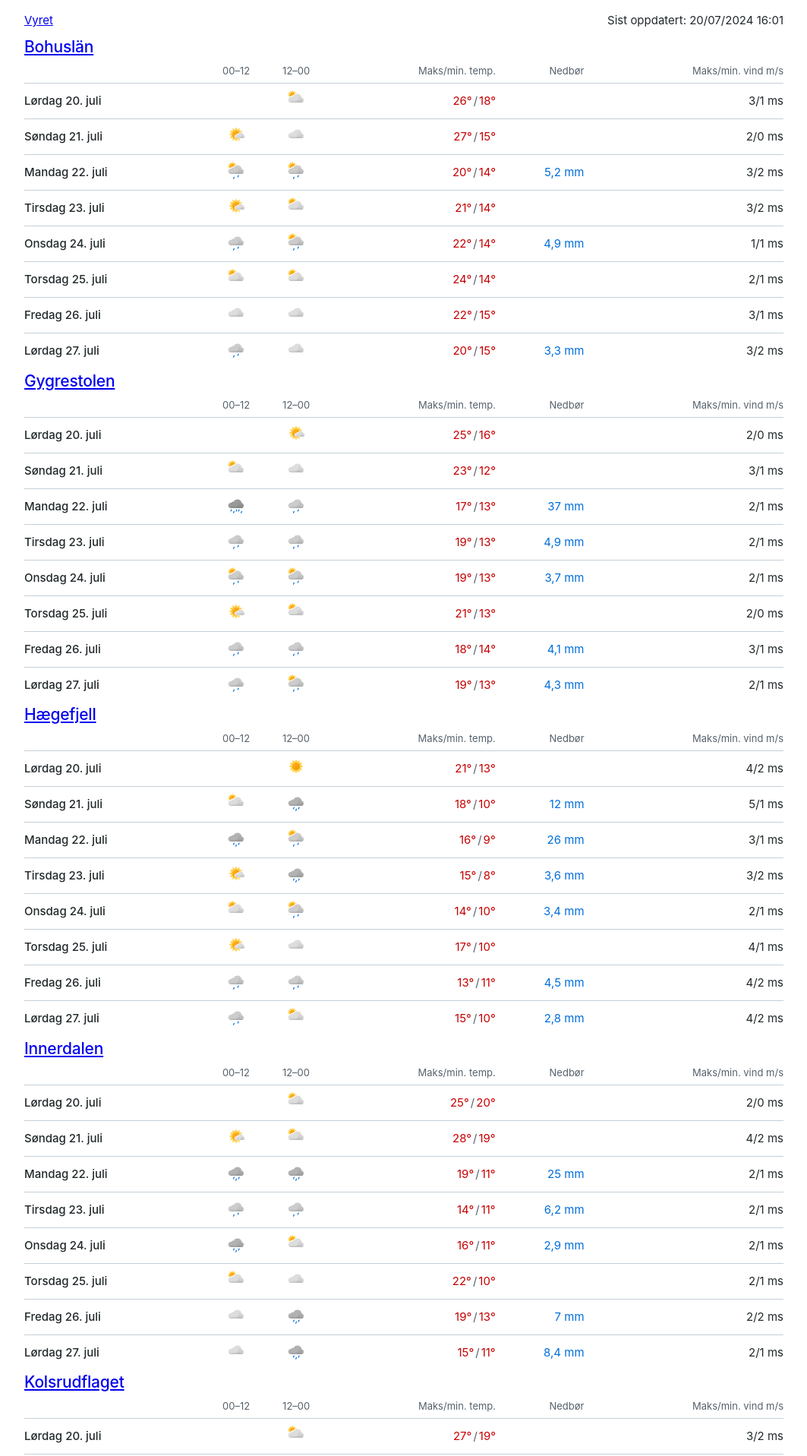
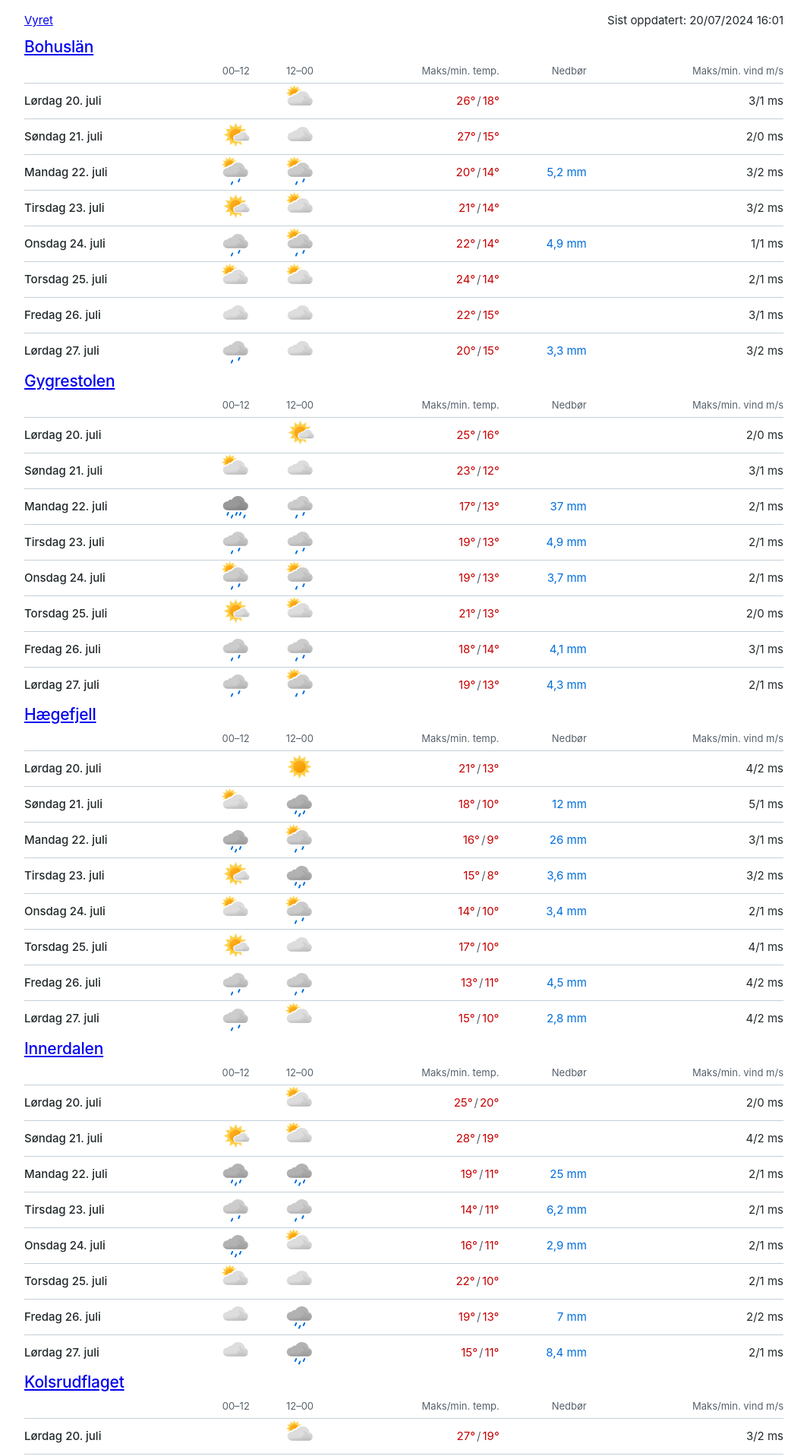
Before and after one commit to Kyrremann/vyret, a Jekyll site: the page built from index.md, in a window 1280 px wide. Shown: the top 1917 px of the page at 76% size, without its empty margins (108-1171 px from the left). Built offline with Jekyll 4.4.1, drawn with Linux system fonts in a browser that asks for light colours.

Commit message:
feat: større symboler i tabellen

```diff
--- a/assets/css/yr.css
+++ b/assets/css/yr.css
@@ -211,8 +211,8 @@ body {
 
 .table__weather-symbol {
   display: inline-block;
-  width: 1.6rem;
-  height: 1.6rem;
+  width: 2.6rem;
+  height: 2.6rem;
 }
 
 tr:hover {
```
